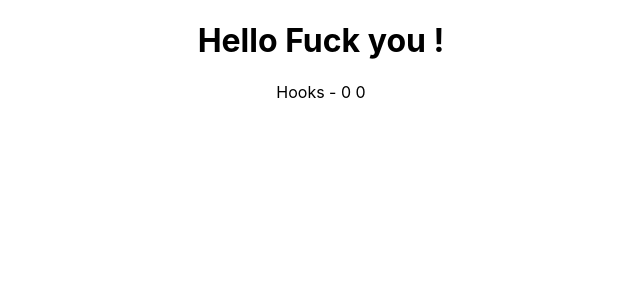
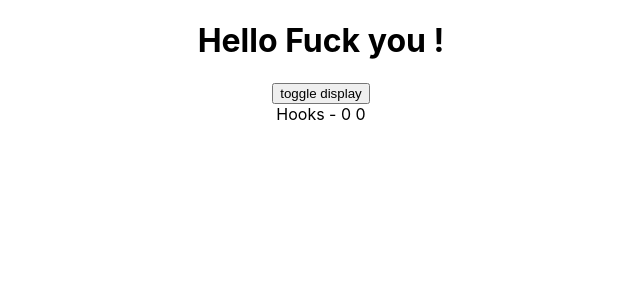
Before and after one commit to zigzagdev/React.training, a React (Create React App) app: page / in a window 1280 px wide. Shown: the top 300 px of the page, without its empty margins (319-959 px from the left). Built offline with nearby package versions, Linux system fonts and the light colour scheme.

Commit message:
useeffect_unmount_method_add

```diff
--- a/src/App.js
+++ b/src/App.js
@@ -4,6 +4,7 @@
 // import Welcome from "./components/Welcome";
 // import HookCounterOne from "./components/HookCounterOne";
 import HookMouse from "./components/HookMouse";
+import MouseContainer from "./components/MouseContainer";
 
 class App extends Component{
     render() {
@@ -11,7 +12,8 @@
        <div className="App">
          <Greet name="Fuck you" age="45"/>
          {/*<Welcome/>*/}
-         <HookMouse/>
+         {/*<HookMouse/>*/}
+         <MouseContainer/>
          {/*<HookCounterOne/>*/}
        </div>
       );
--- a/src/components/HookMouse.js
+++ b/src/components/HookMouse.js
@@ -12,7 +12,11 @@
   useEffect(() => {
     console.log('moving~~~~')
     window.addEventListener('mousemove', f);
-  })
+    return () => {
+      console.log('$$$$$$$$$$$');
+      window.removeEventListener('mousemove', f);
+    }
+  }, [])
   return(
     <div>
       Hooks - {x} {y}
@@ -23,3 +27,5 @@
 
 // Firstly,clientX and clientY is a javascript method which is used for MouseEvent and provides the horizontal
 // coordinate within the application's viewport .So, can't alternative other word.
+
+// useEffect function
--- /dev/null
+++ b/src/components/MouseContainer.js
@@ -0,0 +1,13 @@
+import React, { useState } from "react";
+import HookMouse from "./HookMouse";
+
+const MouseContainer = () => {
+  const [display, setDisplay] = useState(true);
+  return(
+    <div>
+    <button onClick={() => setDisplay(!display)}>toggle display</button>
+      {display && <HookMouse/>}
+    </div>
+  )
+}
+export default MouseContainer;
```
Also changed, not shown: 1 other file (tests, documents, lock files or other folders).
